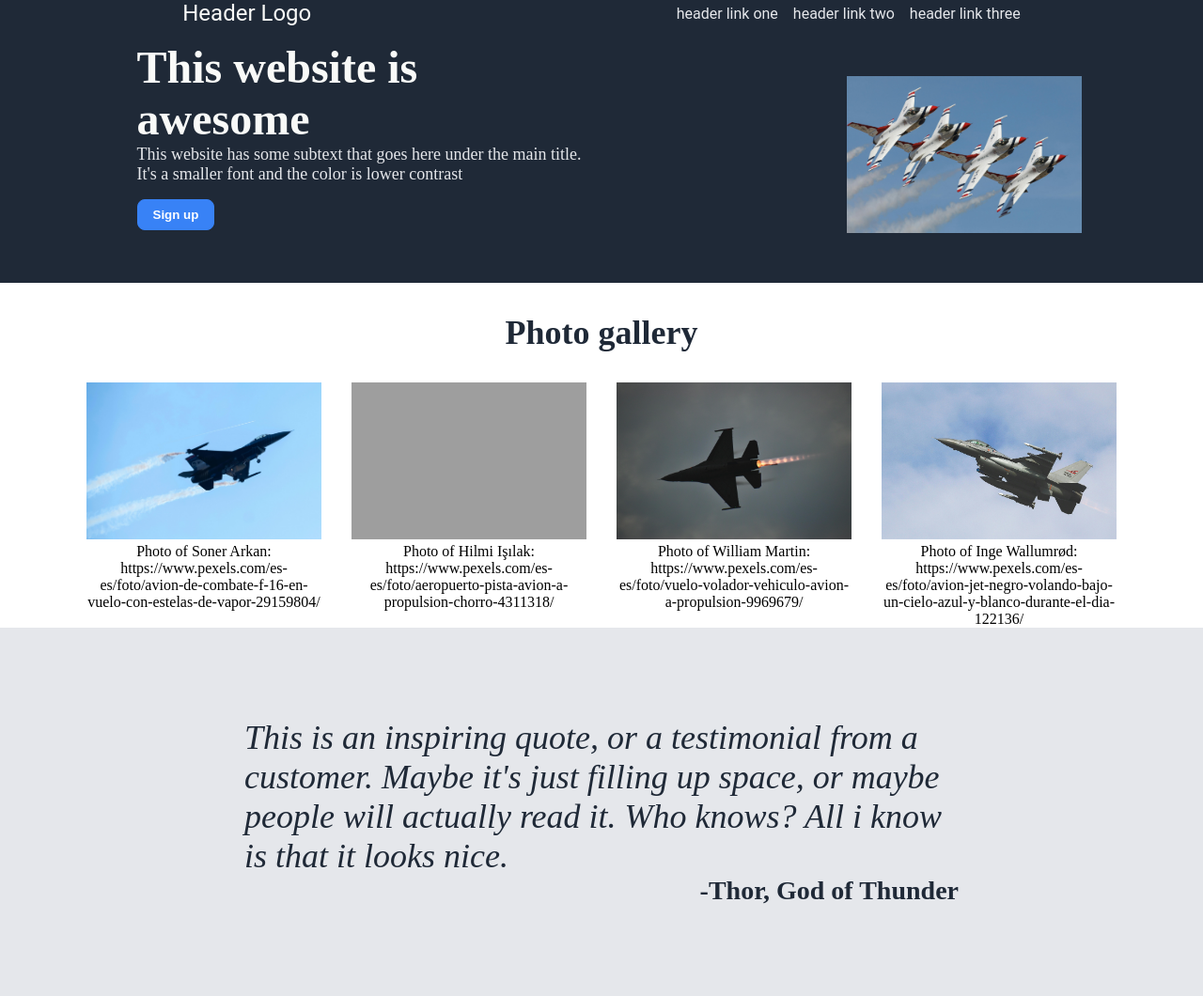
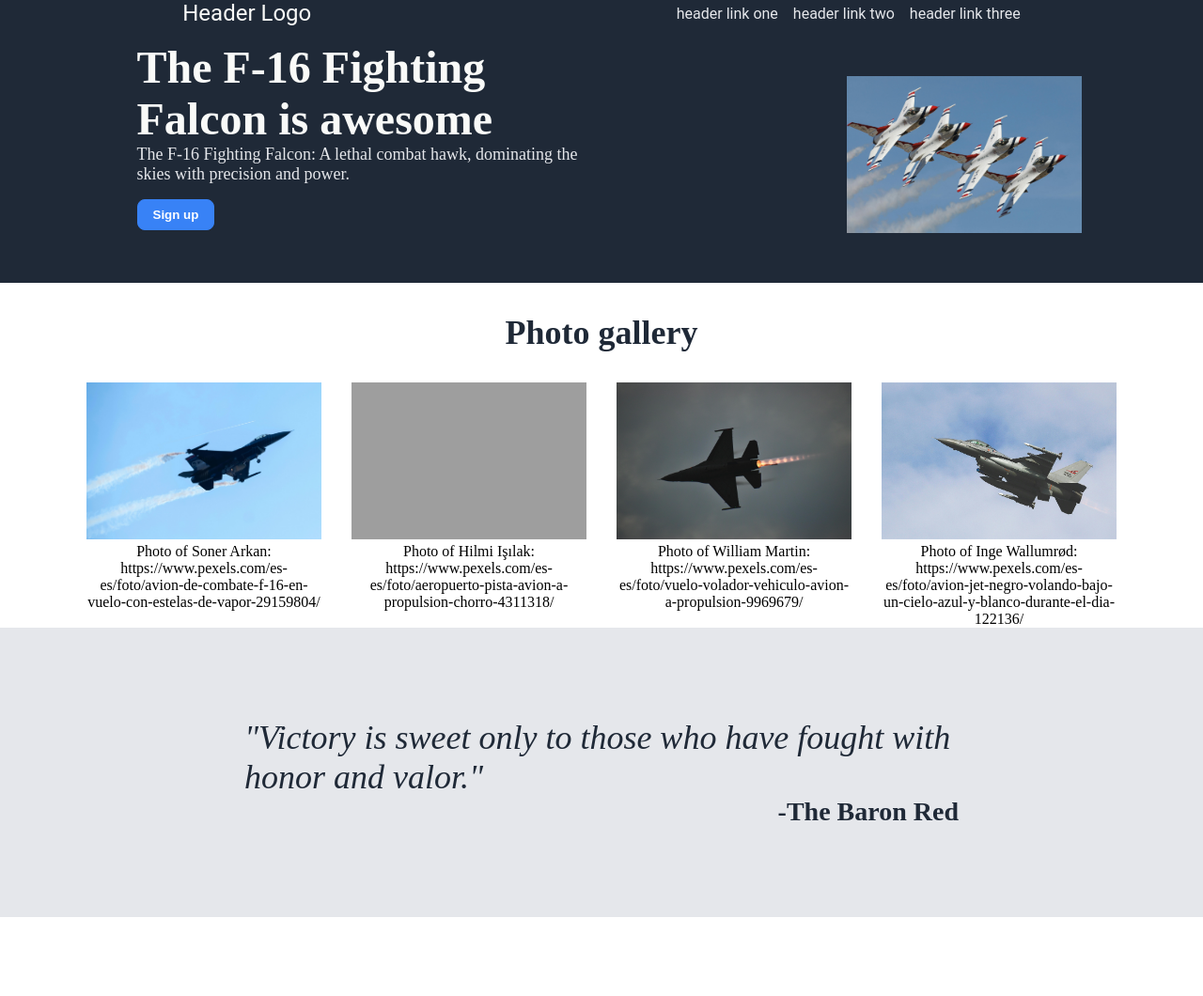
Before and after one commit to Obiwan47/fighting-falcon, a plain HTML site: page index.html in a window 1280 px wide. Shown: the whole page at 94% size. After the commit the page ends 976 px from the top, so only its background shows below. Drawn offline with Linux system fonts and the light colour scheme; grey boxes are pictures that could not be loaded.

Commit message:
Modifying text of header and quote

```diff
--- a/index.html
+++ b/index.html
@@ -28,10 +28,10 @@
     <div class="container">
         <div class="banner">
             <div class="title">
-                This website is awesome
+                The F-16 Fighting Falcon is awesome
             </div>
             <div class="secondary">
-                This website has some subtext that goes here under the main title. It's a smaller font and the color is lower contrast
+                The F-16 Fighting Falcon: A lethal combat hawk, dominating the skies with precision and power.
             </div>
             <button class="sign-up">Sign up</button>
         </div>
@@ -63,8 +63,8 @@
     </div>
     <div class="quote-section">
         <div class="card">
-            This is an inspiring quote, or a testimonial from a customer. Maybe it's just filling up space, or maybe people will actually read it. Who knows? All i know is that it looks nice.
-            <div class="author"><b>-Thor, God of Thunder</b></div>
+            "Victory is sweet only to those who have fought with honor and valor."
+            <div class="author"><b>-The Baron Red</b></div>
         </div>
     </div>
 </body>
```
